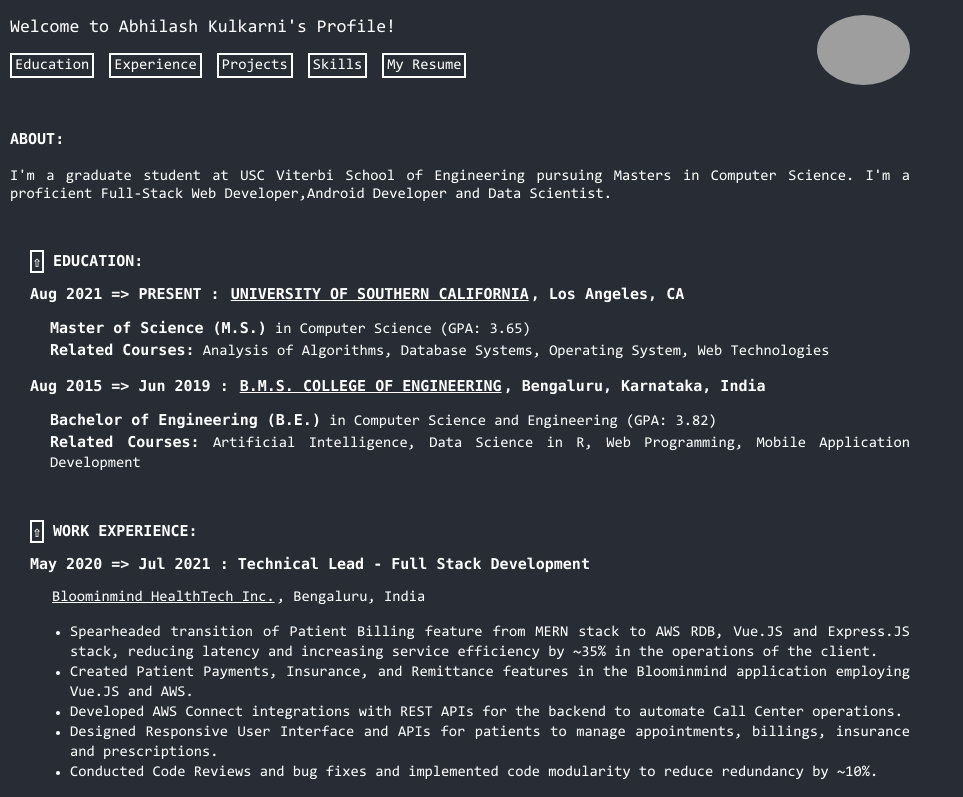
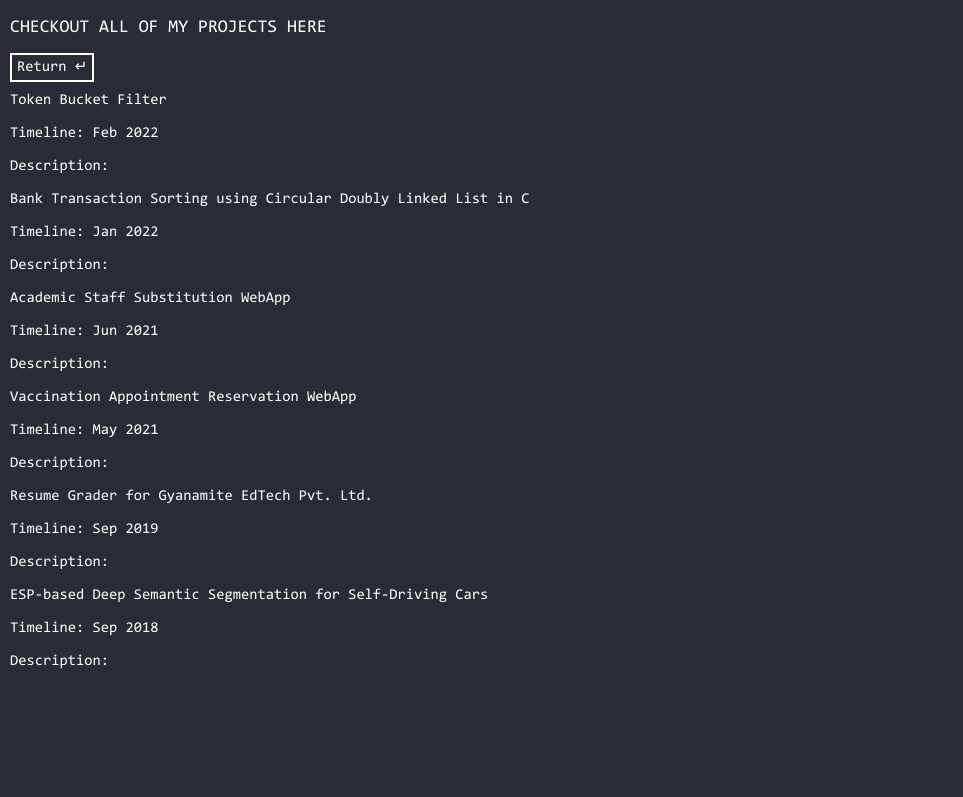
Before and after one commit to abhilashkulkarniofficial/bio, a React (Create React App) app: page /bio/projects in a window 1280 px wide. Shown: the top 797 px of the page, without its empty margins (0-963 px from the left). Built offline with nearby package versions, Linux system fonts and the light colour scheme; grey boxes are pictures that could not be loaded.

Commit message:
Add Detailed Projects section

```diff
--- a/package.json
+++ b/package.json
@@ -9,6 +9,7 @@
     "@testing-library/user-event": "^13.5.0",
     "react": "^17.0.2",
     "react-dom": "^17.0.2",
+    "react-router-dom": "^6.2.2",
     "react-scripts": "5.0.0",
     "tachyons": "^4.12.0",
     "web-vitals": "^2.1.4"
--- a/src/biodata.json
+++ b/src/biodata.json
@@ -122,49 +122,70 @@
             "title": "Token Bucket Filter",
             "description": "Simulated a traffic shaper that transmits/services packets controlled by a token bucket filter using multi-threading within a single process. The Token Bucket Filter is developed using four POSIX threads that run parallelly sharing the queues and token bucket. The code is implemented on UNIX-based Solaris OS.",
             "link": "",
-            "platform": "Ubuntu 16.04/C"
+            "stack": "Ubuntu 16.04/C",
+            "detailed-description": [],
+            "comments": "",
+            "major": true
         },
         {
             "from": "Jan 2022",
             "title": "Bank Transaction Sorting using Circular Doubly Linked List in C",
             "description": "Designed an efficient circular doubly linked list in C to sort bank transactions based on their timestamp. Tested and implemented the code on UNIX-based Solaris OS.",
             "link": "",
-            "platform": "Ubuntu 16.04/C"
+            "stack": "Ubuntu 16.04/C",
+            "detailed-description": [],
+            "comments": "",
+            "major": true
         },
         {
             "from": "Jun 2021",
             "title": "Academic Staff Substitution WebApp",
             "description": "Developed Vue.JS Application for managing and substituting academic staff. Decreased time to substitute faculty on leave by implementing efficient algorithms to search and assign alternate staff.",
             "link": "https://asap-app.herokuapp.com/",
-            "platform": "MacOS/JavaScript/Vue.JS/Node.JS/Express.JS"
+            "stack": "MacOS/JavaScript/Vue.JS/Node.JS/Express.JS",
+            "detailed-description": [],
+            "comments": "",
+            "major": true
         },
         {
             "from": "May 2021",
             "title": "Vaccination Appointment Reservation WebApp",
             "description": "Designed Web Application for searching vaccination appointments in India using Vue.JS/Express.JS framework hosted on Heroku. The application minimizes the time to book appointments by integrating automated notification using Azure Notification Hub for vaccination slots at preferred locations. The app makes use of Co-WIN Public APIs by Govt. of India to fetch vaccination data.",
             "link": "https://my-vaccination.herokuapp.com/",
-            "platform": "MacOS/Javascript/Vue.JS/Node.JS/Express.JS"
+            "stack": "MacOS/Javascript/Vue.JS/Node.JS/Express.JS",
+            "detailed-description": [],
+            "comments": "",
+            "major": true
         },
         {
             "from": "Sep 2019",
             "title": "Resume Grader for Gyanamite EdTech Pvt. Ltd.",
             "description": "Designed and developed a Resume Grading system using Python and NLTK with an accuracy of 99%. The system performs data extraction from the resume and applies Morphological, Syntactic, and Semantic analysis to grade the resume according to the Job Description. It is integrated into the Gyanamite EdTech application that is used to teach new skills to students in Regional languages.",
             "link": "",
-            "platform": "Windows/Python/NLTK"
+            "stack": "Windows/Python/NLTK",
+            "detailed-description": [],
+            "comments": "",
+            "major": true
         },
         {
             "from": "Sep 2018",
             "title": "ESP-based Deep Semantic Segmentation for Self-Driving Cars",
             "description": "Conceived modified VGG16 architecture exploiting Hierarchical Feature Fusion of ESPNet and Skip Connections to increase the speed of Image segmentation from 4.4 to 8.7 FPS and achieve an accuracy of 94%. A paper is published in Springer Lecture Notes of Electrical Engineering titled “Deep Semantic Segmentation for Self-Driving Cars” describing the design and performance of the model.",
             "link": "https://github.com/abhilashkulkarniofficial/deep-semantic-segmentation",
-            "platform": "MacOS/Python"
+            "stack": "MacOS/Python",
+            "detailed-description": [],
+            "comments": "",
+            "major": true
         },
         {
             "from": "",
             "title": "",
             "description": "",
             "link": "",
-            "platform": ""
+            "stack": "",
+            "detailed-description": [],
+            "comments": "",
+            "major": true
         }
     ],
     "skills":[
--- a/src/components/Education.jsx
+++ b/src/components/Education.jsx
@@ -4,9 +4,10 @@ import './style.css';
 
 const Education = (props) => {
     var rows = []
+    var index = 0
     for(const x of props.data){
         rows.push(
-            <div>
+            <div key={''+index}>
                 <p className='Title-p'>
                     {x.from} =&#62; {x.to} : {" "}
                     {x.unilink !== "" ?
@@ -17,6 +18,7 @@ const Education = (props) => {
                 <b>Related Courses:</b> {x.courses} </p>
             </div>
         )
+        index+=1;
     }
 
     return (
--- a/src/components/Experience.jsx
+++ b/src/components/Experience.jsx
@@ -3,10 +3,11 @@ import './style.css';
 
 const Experience = (props) => {
     var rows = []
+    var index = 0;
     for(const x of props.data){
         if(x.from !== ""){
             rows.push(
-                <div>
+                <div key={''+index}>
                     <p className='Title-p'> {x.from} =&#62; {x.to} : {x.role} </p>
                     <p className='Content-p'>
                         {x.orglink !== "" ?
@@ -24,6 +25,7 @@ const Experience = (props) => {
                     </div>
                 </div>
             )
+            index+=1;
         }
     }
     return (
--- a/src/components/Projects.js
+++ b/src/components/Projects.js
@@ -3,10 +3,11 @@ import './style.css';
 
 const Project = (props) => {
     var rows = []
+    var index = 0;
     for(const x of props.data){
-        if(x.from !== ""){
+        if(x.from !== "" && x.major){
             rows.push(
-                <div>
+                <div key={''+index}>
                     {x.link !== "" ?
                     (<p className='Title-p'>{x.from} =&#62; <a className='Title-a' href={x.link} target='_blank'>{x.title}</a>  </p>) :
                     (<p className='Title-p'>{x.from} =&#62; {x.title}</p>)}
@@ -14,12 +15,13 @@ const Project = (props) => {
                     <div className='Content-p'>
                         {x.description}
                         <br/><br/>
-                        <b>OS/Language : </b>{x.platform}
+                        <b>Stack : </b>{x.stack}
                         <br/><br/>
                     </div>
 
                 </div>
             )
+            index+=1;
         }
 
     }
@@ -29,6 +31,7 @@ const Project = (props) => {
                 <p><a href='#links'><span>&#8679;</span></a>  PROJECTS:</p>
             </div>
             {rows}
+            <div className='More'><a href='https://github.com/abhilashkulkarniofficial' className='More-a'>Checkout more projects here <span>&#8658;</span></a></div>
         </div>
     )
 }
--- a/src/components/Skills.jsx
+++ b/src/components/Skills.jsx
@@ -3,10 +3,11 @@ import './style.css';
 
 const Skills = (props) => {
     var rows = []
+    var index = 0;
     for(const x of props.data){
         if(x.from !== ""){
             rows.push(
-                <div className='Content-p'>
+                <div className='Content-p' key={''+index}>
                     <p>
                         <b>{x.title} : </b>
                         {
@@ -15,6 +16,7 @@ const Skills = (props) => {
                     </p>
                 </div>
             )
+            index+=1;
         }
 
     }
--- a/src/components/style.css
+++ b/src/components/style.css
@@ -26,7 +26,7 @@
 .Title-a {
   text-decoration: underline;
   color: white;
-  padding: 2px;
+  padding: 5px;
 }
 
 .Title-a:hover {
@@ -47,3 +47,21 @@
 .Content-li {
   line-height: 20px;
 }
+
+.More {
+  text-align: center;
+}
+
+.More-a {
+  text-decoration: none;
+  color: white;
+  border: 2px solid white;
+  padding: 5px;
+  border-radius: 3px;
+}
+
+.More-a:hover {
+  text-decoration: none;
+  color: #282c34;
+  background-color: white;
+}
--- a/src/containers/App.css
+++ b/src/containers/App.css
@@ -141,7 +141,7 @@
   color: white;
   margin-right: 15px;
   border: 2px solid white;
-  padding: 3px;
+  padding: 5px;
 }
 
 .Head-links > a:hover {
@@ -166,8 +166,8 @@
   color: white;
   margin-right: 15px;
   border: 2px solid white;
-  border-radius: 5px;
-  padding: 3px 5px 3px 5px;
+  border-radius: 3px;
+  padding: 5px;
 }
 
 .Footer-links > a:hover {
--- a/src/containers/App.jsx
+++ b/src/containers/App.jsx
@@ -30,20 +30,20 @@ class App extends Component {
             <span className='Title-p'>ABOUT:</span> <br/><br/> {data.basic.about} <br/>
           </p>
           <br/>
-          <div id='education' className='Section'>
-          <Education data={data.education}/>
+          <div id='education' className='Section' key="education">
+          <Education data={data.education} />
           </div>
           <br/>
-          <div id='experience' className='Section'>
-          <Experience data={data.experience}/>
+          <div id='experience' className='Section' key="experience">
+          <Experience data={data.experience} />
           </div>
           <br/>
-          <div id='projects' className='Section'>
-          <Projects data={data.projects}/>
+          <div id='projects' className='Section' key="projects">
+          <Projects data={data.projects} />
           </div>
           <br/>
-          <div id='skills' className='Section'>
-          <Skills data={data.skills}/>
+          <div id='skills' className='Section' key="skills">
+          <Skills data={data.skills} />
           </div>
           <br/>
           <div className='Footer-links'>
--- /dev/null
+++ b/src/containers/ProjectsContainer.jsx
@@ -0,0 +1,45 @@
+import React, {Component} from 'react';
+const data = require('../biodata.json');
+
+class ProjectsContainer extends Component {
+    // constructor(){
+    //     projectData = data.projects;
+    // }
+
+    render() {
+        return (
+        <div className="App-body">
+            <div  id='links' className='App-inner'>
+            <div className='Inline-element Inline-First'>
+                <div className='Header-p'><p className='Head-p'>CHECKOUT ALL OF MY PROJECTS HERE</p></div>
+                <div className='Head-links'>
+                <a href='/bio/'>Return <span>&#8629;</span></a>
+                </div>
+            </div>
+            <div>
+            {
+                data.projects.map(function(project, i){
+                    if(project.from !== ""){
+                        return <div>
+                            <p>{project.title}</p>
+                            <p>Timeline: {project.from}</p>
+                            <p>Description: </p>
+                            {
+                                project["detailed-description"].map(function(desc, j){
+                                    return <p>{desc}</p>
+                                })
+                            }
+                        </div>
+                    }
+
+                })
+            }
+            </div>
+
+            </div>
+        </div>
+        )
+    }
+}
+
+export default ProjectsContainer;
--- a/src/index.js
+++ b/src/index.js
@@ -2,12 +2,17 @@ import React from 'react';
 import ReactDOM from 'react-dom';
 import './index.css';
 import App from './containers/App';
+import ProjectsContainer from './containers/ProjectsContainer';
 import reportWebVitals from './reportWebVitals';
+import { BrowserRouter, Routes, Route} from "react-router-dom";
 
 ReactDOM.render(
-  <React.StrictMode>
-    <App />
-  </React.StrictMode>,
+  <BrowserRouter>
+    <Routes>
+      <Route path="/bio/" element={<App />} />
+      <Route path="/bio/projects" element={<ProjectsContainer />} />
+    </Routes>
+    </BrowserRouter>,
   document.getElementById('root')
 );
 
```
Also changed, not shown: 1 other file (tests, documents, lock files or other folders).
